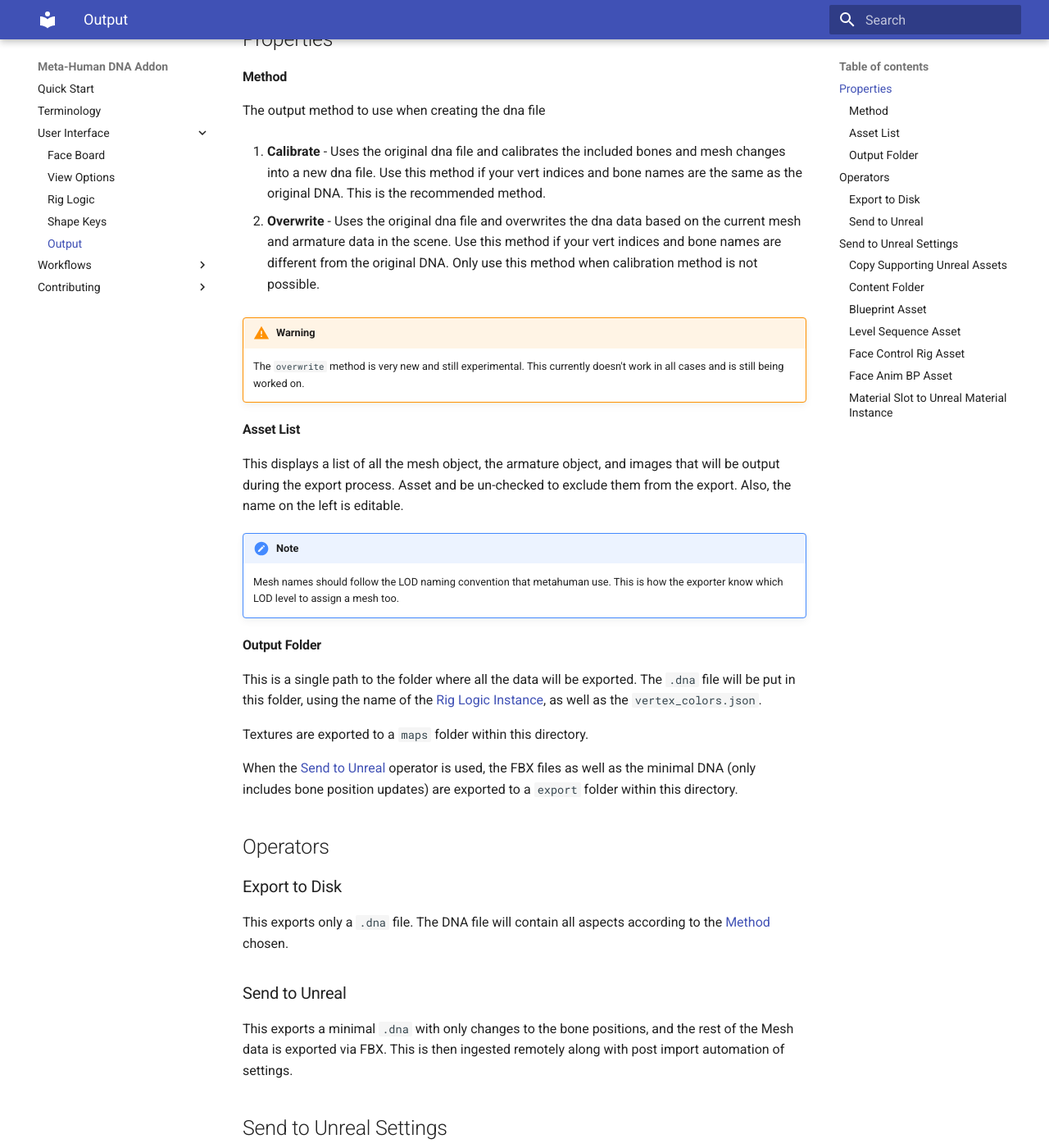
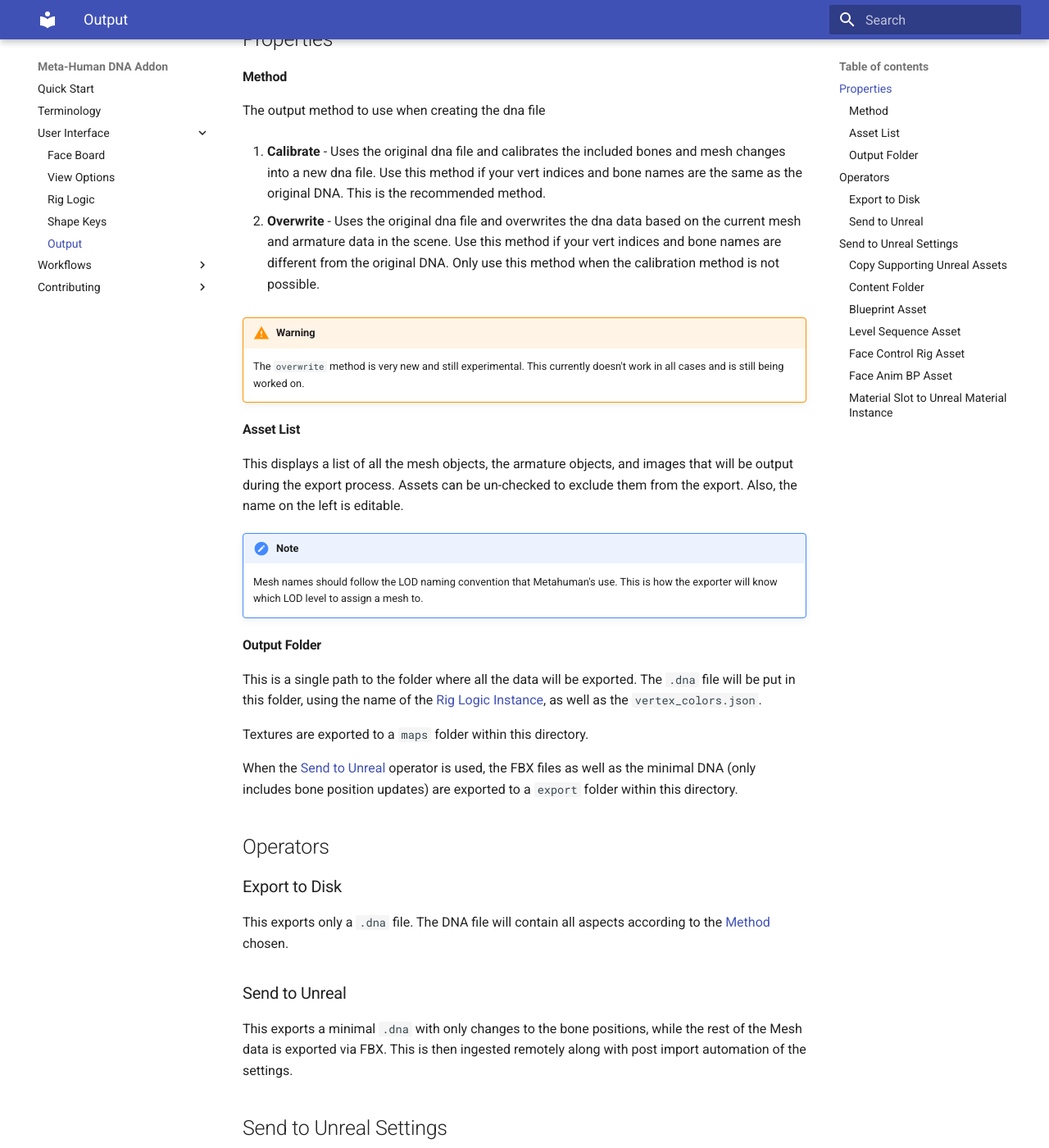
Before and after one commit to poly-hammer/meta-human-dna-addon, an MkDocs documentation site: the page built from docs/user-interface/output.md, in a window 1280 px wide and 1400 px high, scrolled down 800 px. Shown: the whole window at 82% size. Built offline with MkDocs 1.6.1 and Material for MkDocs 9.7.7, drawn with Linux system fonts in a browser that asks for light colours; some of the changed text lies outside the part shown.

Commit message:
fixed typos, minor formating

```diff
--- a/docs/user-interface/output.md
+++ b/docs/user-interface/output.md
@@ -1,7 +1,7 @@
 # Output
 This panel contains all the properties and operators that control how data is output from Blender.
 
-![](../images/user-interface/output/1.png)
+![](../images/user-interface/output/1.png){: class="rounded-image center-image"}
 
 ## Properties
 #### Method
@@ -9,17 +9,17 @@
 
 1. **Calibrate** - Uses the original dna file and calibrates the included bones and mesh changes into a new dna file. Use this method if your vert indices and bone names are the same as the original DNA. This is the recommended method.
 
-2. **Overwrite** - Uses the original dna file and overwrites the dna data based on the current mesh and armature data in the scene. Use this method if your vert indices and bone names are different from the original DNA. Only use this method when calibration method is not possible.
+2. **Overwrite** - Uses the original dna file and overwrites the dna data based on the current mesh and armature data in the scene. Use this method if your vert indices and bone names are different from the original DNA. Only use this method when the calibration method is not possible.
 
 !!! warning
     The `overwrite` method is very new and still experimental. This currently doesn't work in all cases and is still being worked on.
 
 
 #### Asset List
-This displays a list of all the mesh object, the armature object, and images that will be output during the export process. Asset and be un-checked to exclude them from the export. Also, the name on the left is editable.
+This displays a list of all the mesh objects, the armature objects, and images that will be output during the export process. Assets can be un-checked to exclude them from the export. Also, the name on the left is editable.
 
 !!! note
-    Mesh names should follow the LOD naming convention that metahuman use. This is how the exporter know which LOD level to assign a mesh too.
+    Mesh names should follow the LOD naming convention that Metahuman's use. This is how the exporter will know which LOD level to assign a mesh to.
 
 #### Output Folder
 This is a single path to the folder where all the data will be exported. The `.dna` file will be put in this folder, using the name of the [Rig Logic Instance](./../terminology#rig-logic-instance), as well as the `vertex_colors.json`.
@@ -33,21 +33,21 @@
 This exports only a `.dna` file. The DNA file will contain all aspects according to the [Method](#method) chosen.
 
 ### Send to Unreal
-This exports a minimal `.dna` with only changes to the bone positions, and the rest of the Mesh data is exported via FBX. This is then ingested remotely along with post import automation of settings.
+This exports a minimal `.dna` with only changes to the bone positions, while the rest of the Mesh data is exported via FBX. This is then ingested remotely along with post import automation of the settings.
 
 ## Send to Unreal Settings
 
-The [Send to Unreal Addon](https://github.com/poly-hammer/BlenderTools) is a free blender addon that makes sending data to unreal super easy. We wrote a [extension](https://poly-hammer.github.io/BlenderTools/send2ue/customize/extensions/) for it that automates the steps needed to export your Metahuman's Face and import it and its new DNA into Unreal Engine.
+The [Send to Unreal Addon](https://github.com/poly-hammer/BlenderTools) is a free blender addon that makes sending data to unreal super easy. We wrote an [extension](https://poly-hammer.github.io/BlenderTools/send2ue/customize/extensions/) for it that automates the steps needed to export your Metahuman's Face and import it and its new DNA into Unreal Engine.
 
-![](../images/user-interface/output/2.png)
+![](../images/user-interface/output/2.png){: class="rounded-image center-image"}
 
 Please read the [Quick Start](https://poly-hammer.github.io/BlenderTools/send2ue/introduction/quickstart/) on their documentation and get it all setup and working before continuing further.
 
 ### Copy Supporting Unreal Assets
-Whether to copy the referenced unreal assets (Control Rig, Anim BP, Materials Instances etc.) to the same folder as the face skeletal mesh asset if they dont already exist. This should be preferred, it is not a good idea to import on top of the original metahuman common assets, however if you have a custom setup with different asset references, you can disable this option.
+Enable this to copy the referenced unreal assets (Control Rig, Anim BP, Materials Instances etc.) to the same folder as the face skeletal mesh asset if they dont already exist. This should be preferred as it is not a good idea to import on top of the original metahuman common assets. However, if you have a custom setup with different asset references, you can disable this option.
 
 ### Content Folder
-The content folder in your unreal project where the assets will be imported. All data is copied or import here.
+The content folder in your Unreal project where the assets will be imported. All data is copied or imported here.
 
 ### Blueprint Asset
 The asset path to the Metahuman Blueprint asset that the SkeletalMesh data will be bound to. If left empty, the blueprint will be created in the same folder as the SkeletalMesh asset.
```
Also changed, not shown: other parts of docs/user-interface/output.md (+4 -1 lines), docs/index.md (+9 -9 lines), docs/terminology.md (+10 -10 lines).
